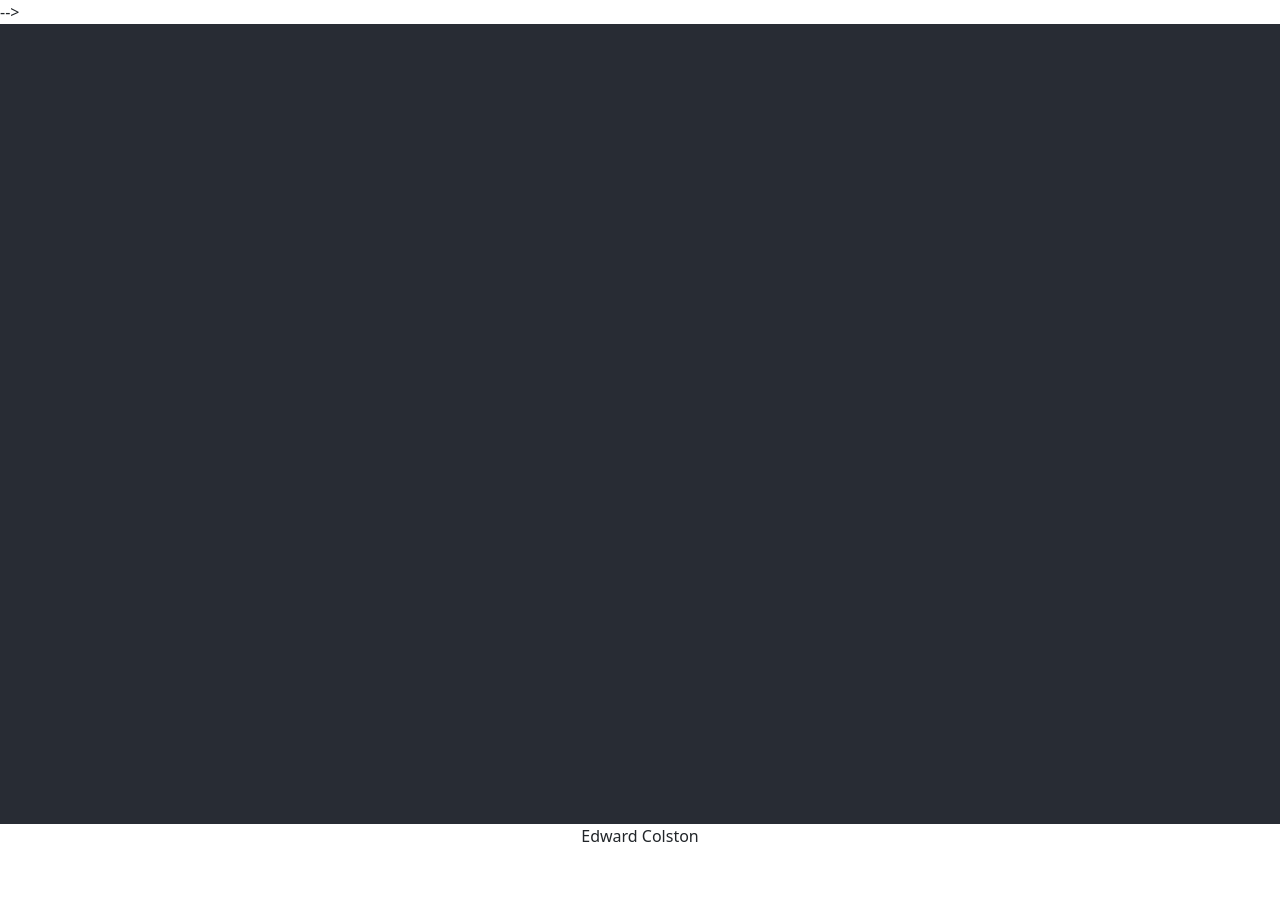
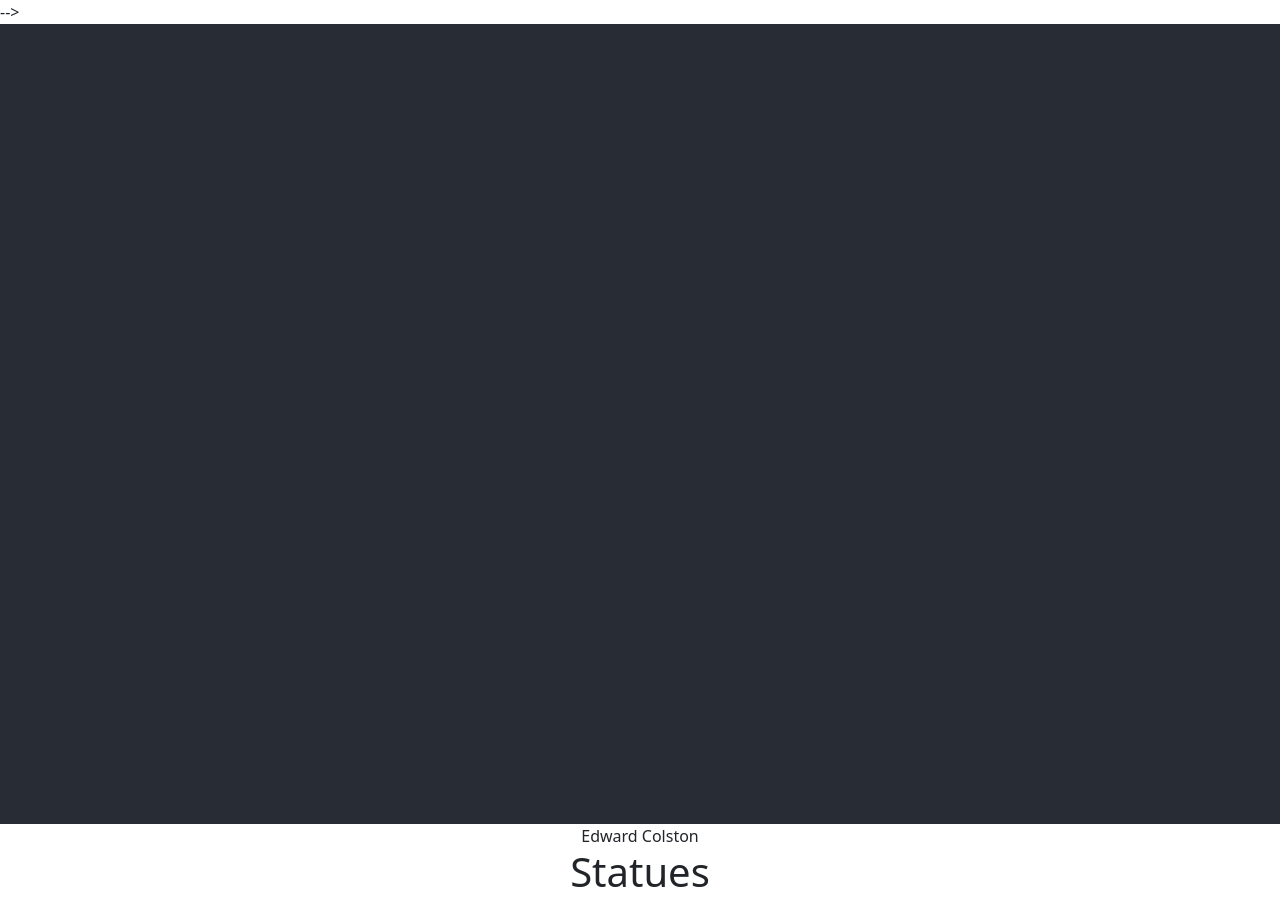
Before and after one commit to Gina-Frankel/statues, a React (Create React App) app: page / in a window 1280 px wide. Before the commit the page ends 848 px from the top, so only its background shows below. Built offline with nearby package versions, Linux system fonts and the light colour scheme.

Commit message:
Connect ListTitle component

```diff
--- a/src/App.js
+++ b/src/App.js
@@ -1,5 +1,6 @@
 import React from 'react';
 import './App.css';
+import ListTitle from './ListTitle.js'
 
 function App() {
   return (
@@ -8,6 +9,7 @@
       </header>
       <div>
         Edward Colston
+        <ListTitle/>
       </div>
     </div>
   );
```
